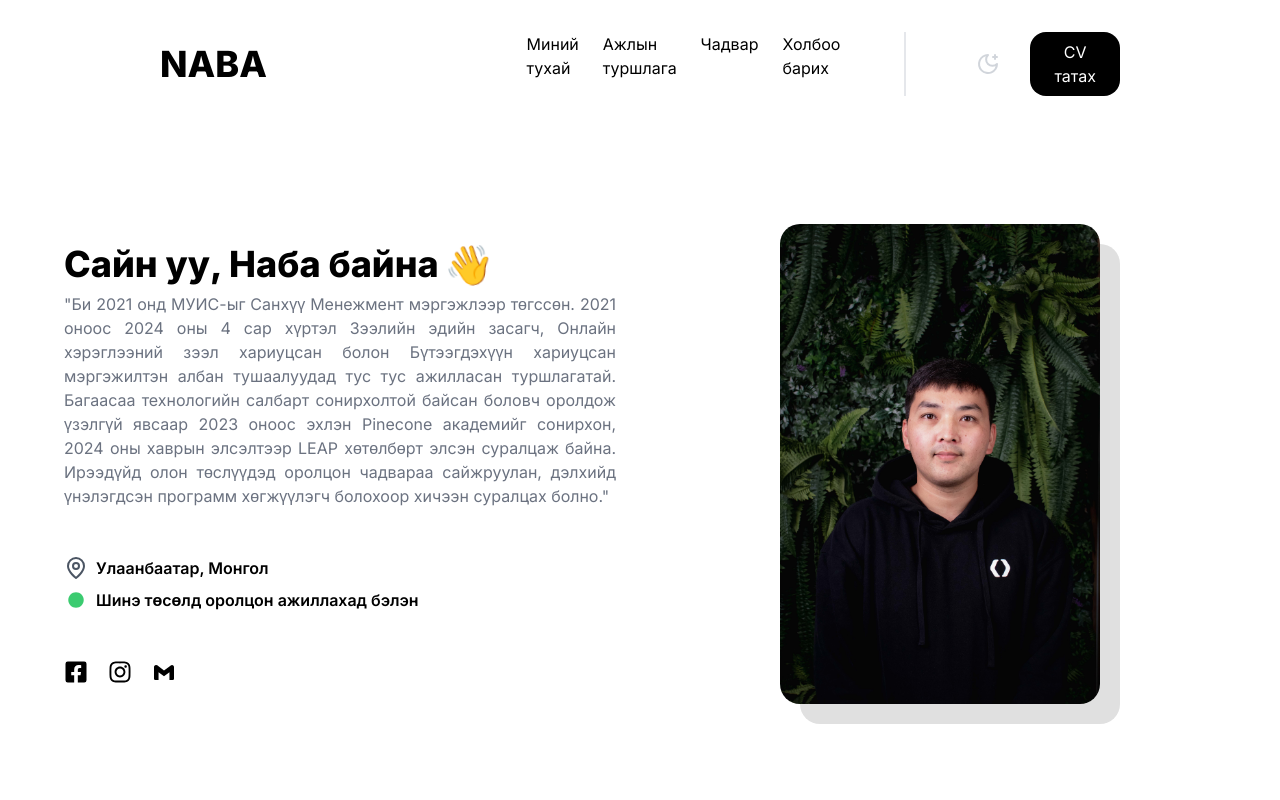
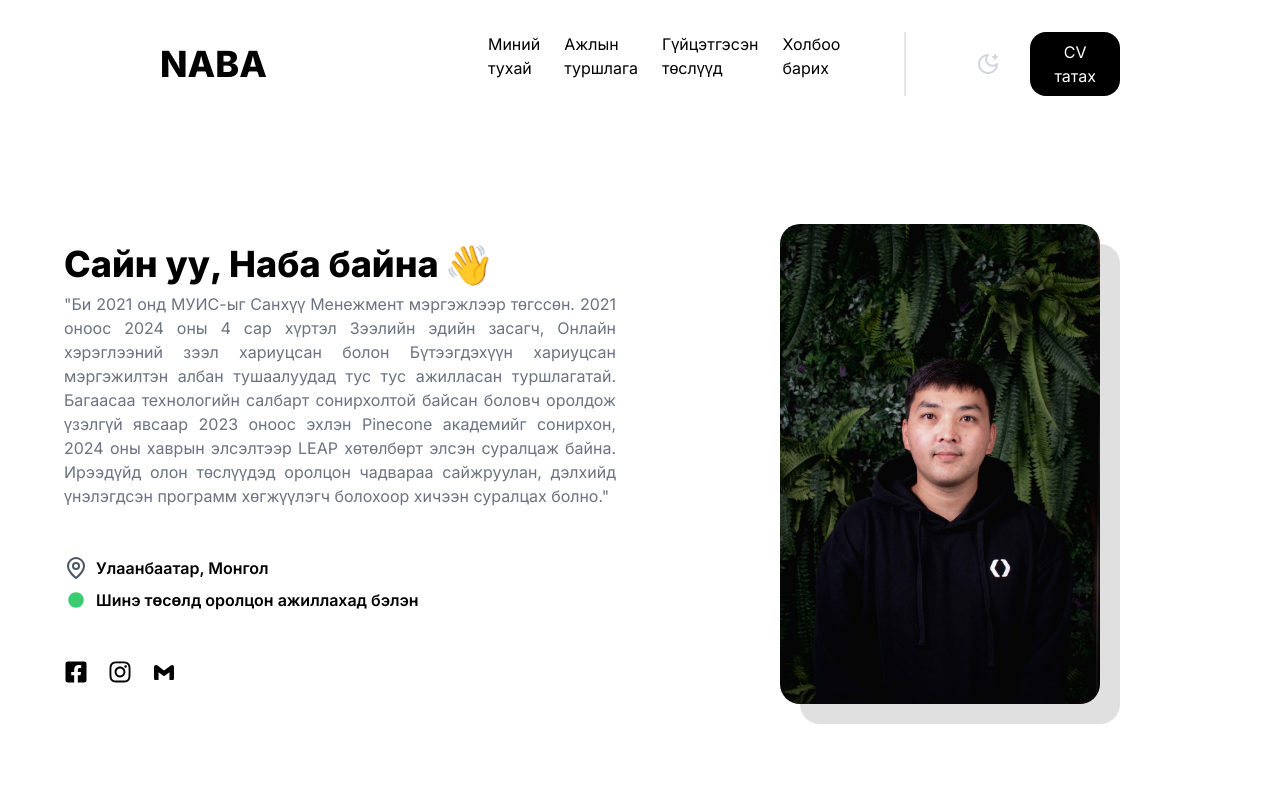
Before and after one commit to Naba0521/portfolia, a Next.js app in the folder naba-port/: page / in a window 1280 px wide. Shown: the top 800 px of the page. Built offline with nearby package versions, Linux system fonts and the light colour scheme.

Commit message:
asdasdasdsd

```diff
--- a/naba-port/src/app/globals.css
+++ b/naba-port/src/app/globals.css
@@ -34,3 +34,8 @@ body {
   display: inline-block;
   animation: wave 0.6s infinite;
 }
+
+/* Add smooth scrolling behavior */
+html {
+  scroll-behavior: smooth;
+}
--- a/naba-port/src/components/About.js
+++ b/naba-port/src/components/About.js
@@ -2,7 +2,7 @@ import { Button } from "./Button";
 import { FaHandPointRight } from "react-icons/fa";
 export const About = () => {
   return (
-    <div className=" w-[100%] bg-[#F9FAFB] dark:bg-[#111827]">
+    <div className=" w-[100%] bg-[#F9FAFB] dark:bg-[#111827]" id="about">
       <div className="w-[90%] m-auto flex flex-col gap-[48px]  h-max rounded-[20px] py-[96px]">
         <div className=" flex items-center m-auto ">
           <Button value="Миний тухай" className="" />
--- a/naba-port/src/components/Navbar.js
+++ b/naba-port/src/components/Navbar.js
@@ -45,10 +45,18 @@ export const Navbar = ({ toggleDarkMode, isDark }) => {
           </div>
         </div>
         <div className="flex flex-col gap-[16px] text-[#4B5563] pt-[16px] pb-[16px] text-[16px] font-medium dark:text-white">
-          <div>Миний тухай</div>
-          <div>Ажлын туршлага</div>
-          <div>Чадвар</div>
-          <div>Холбоо барих</div>
+          <a href="#about" className="cursor-pointer">
+            Миний тухай
+          </a>
+          <a href="#experience" className="cursor-pointer">
+            Ажлын туршлага
+          </a>
+          <a href="#skills" className="cursor-pointer">
+            Гүйцэтгэсэн төслүүд
+          </a>
+          <a href="#contact" className="cursor-pointer">
+            Холбоо барих
+          </a>
         </div>
         <div className="flex items-center justify-between pt-[16px] text-[#4B5563]">
           <div className="dark:text-white">Switch Theme</div>
@@ -69,10 +77,18 @@ export const Navbar = ({ toggleDarkMode, isDark }) => {
 
       <div className="lg:flex  hidden ">
         <div className="flex gap-[24px] border-r-2 border-grey pr-16  dark:text-white">
-          <div className="cursor-pointer">Миний тухай</div>
-          <div className="cursor-pointer">Ажлын туршлага</div>
-          <div className="cursor-pointer">Чадвар</div>
-          <div className="cursor-pointer">Холбоо барих</div>
+          <a href="#about" className="cursor-pointer">
+            Миний тухай
+          </a>
+          <a href="#experience" className="cursor-pointer">
+            Ажлын туршлага
+          </a>
+          <a href="#skills" className="cursor-pointer">
+            Гүйцэтгэсэн төслүүд
+          </a>
+          <a href="#contact" className="cursor-pointer">
+            Холбоо барих
+          </a>
         </div>
         <div className="flex gap-[24px] pl-16 items-center">
           <button onClick={toggleDarkMode}>
--- a/naba-port/src/components/Part5.js
+++ b/naba-port/src/components/Part5.js
@@ -4,7 +4,7 @@ import { Button } from "./Button";
 import Image from "next/image";
 export const Part5 = () => {
   return (
-    <div className=" w-[100%] bg-[#F9FAFB] dark:bg-[#111827]">
+    <div className=" w-[100%] bg-[#F9FAFB] dark:bg-[#111827]" id="experience">
       <div className="w-[90%] m-auto flex flex-col gap-[48px]  h-max rounded-[20px] py-[96px]">
         <div className="flex items-center flex-col gap-[16px]">
           <div className=" flex items-center m-auto">
--- a/naba-port/src/components/Part6.js
+++ b/naba-port/src/components/Part6.js
@@ -9,7 +9,10 @@ const data = [
 
 export const Part6 = () => {
   return (
-    <div className="w-[90%] m-auto flex flex-col gap-[48px]  h-max rounded-[20px] py-[96px]">
+    <div
+      className="w-[90%] m-auto flex flex-col gap-[48px]  h-max rounded-[20px] py-[96px]"
+      id="skills"
+    >
       <div className="flex items-center flex-col gap-[16px]">
         <div className=" flex items-center m-auto">
           <Button value="Work" />
--- a/naba-port/src/components/Part7.js
+++ b/naba-port/src/components/Part7.js
@@ -7,15 +7,17 @@ import { Button } from "./Button";
 
 export const Part7 = () => {
   return (
-    <div className="w-[90%] m-auto flex flex-col gap-[48px]  h-max rounded-[20px] py-[96px]">
+    <div
+      className="w-[90%] m-auto flex flex-col gap-[48px]  h-max rounded-[20px] py-[96px]"
+      id="contact"
+    >
       <div className="flex items-center flex-col gap-[16px]">
         <div className=" flex items-center m-auto">
-          <Button value="Get in touch" />
+          <Button value="Холбоо барих" />
         </div>
         <div className="flex ">
           <div className="flex m-auto items-center justify-center dark:text-[#F9FAFB]">
-            What’s next? Feel free to reach out to me if you're looking for a
-            developer, have a query, or simply want to connect.
+            Хэрэв та хөгжүүлэгч хайж байгаа бол надтай холбогдоорой.
           </div>
         </div>
       </div>
@@ -24,7 +26,9 @@ export const Part7 = () => {
           <div>
             <BiLogoGmail className="w-[32px] h-[32px] text-gray-400 dark:text-[#F9FAFB]	" />
           </div>
-          <div className="font-semibold text-[36px]">tom@pinecone.mn</div>
+          <div className="font-semibold text-[36px]">
+            myagmartsognnaranbaatar@gmail.com
+          </div>
           <div>
             <FaRegCopy className="w-[32px] h-[32px] text-gray-400	" />
           </div>
@@ -33,18 +37,36 @@ export const Part7 = () => {
           <div>
             <FaPhone className="w-[32px] h-[32px] text-gray-400	" />
           </div>
-          <div className="font-semibold text-[36px]">+976 88112233</div>
+          <div className="font-semibold text-[36px]">+976 89764499</div>
           <div>
             <FaRegCopy className="w-[32px] h-[32px] text-gray-400	" />
           </div>
         </div>
       </div>
       <div className="flex flex-col items-center gap-[8px]">
-        <div>You may also find me on these platforms!</div>
+        <div>Миний Social хаягуудаар холбогдох бол:</div>
         <div className="flex gap-[16px] items-center">
-          <FaFacebookSquare className="w-[24px] h-[24px]" />
-          <FaInstagram className="w-[24px] h-[24px]" />
-          <BiLogoGmail className="w-[24px] h-[24px]" />
+          <div className="flex gap-[20px] items-center">
+            <a
+              href="https://www.facebook.com/naranbaatar.naraa.940/"
+              target="_blank"
+              rel="noopener noreferrer"
+              className="hover:text-blue-600"
+            >
+              <FaFacebookSquare className="w-[24px] h-[24px] dark:bg-[#F9FAFB]" />
+            </a>
+            <a
+              href="https://www.instagram.com/m.naranbaatar/"
+              target="_blank"
+              rel="noopener noreferrer"
+              className="hover:text-pink-500"
+            >
+              <FaInstagram className="w-[24px] h-[24px] dark:bg-[#F9FAFB]" />
+            </a>
+            <a href="https://mail.google.com/" className="hover:text-red-500">
+              <BiLogoGmail className="w-[24px] h-[24px] dark:bg-[#F9FAFB]" />
+            </a>
+          </div>
         </div>
       </div>
     </div>
```
